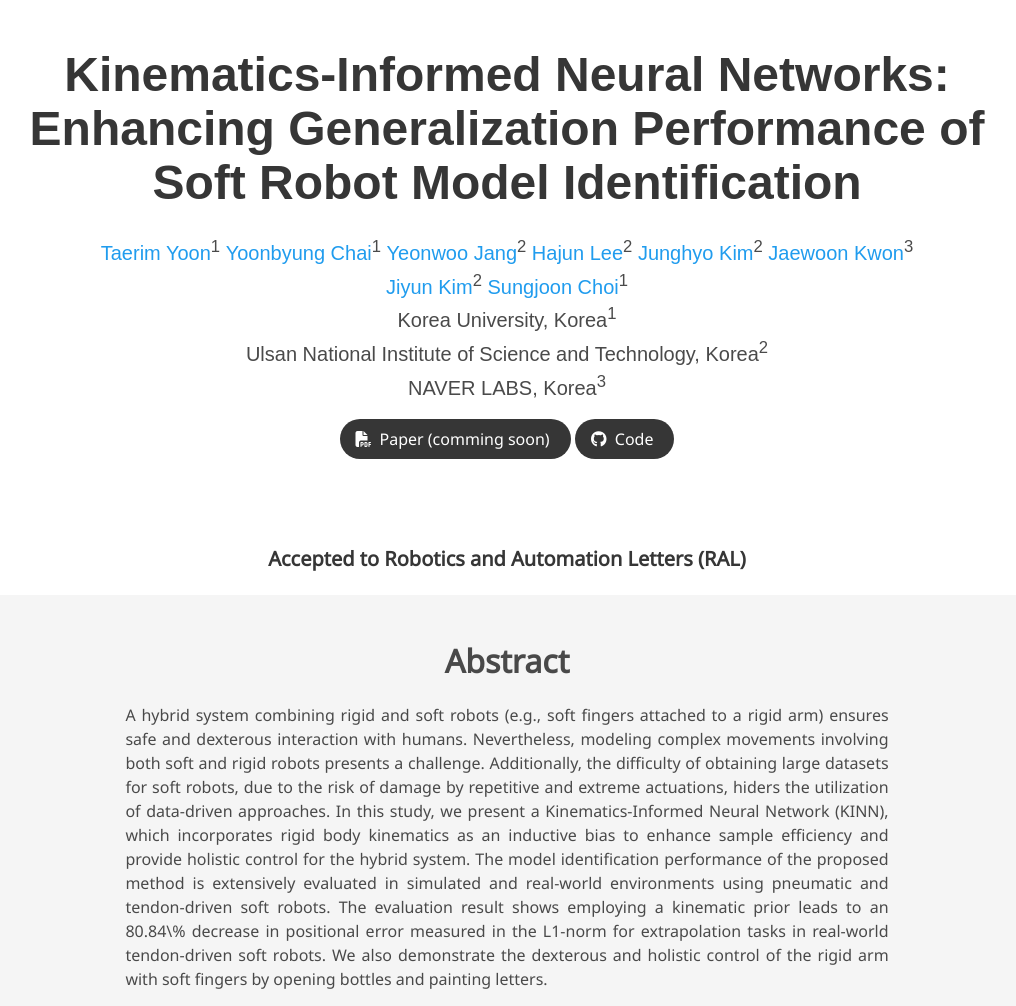
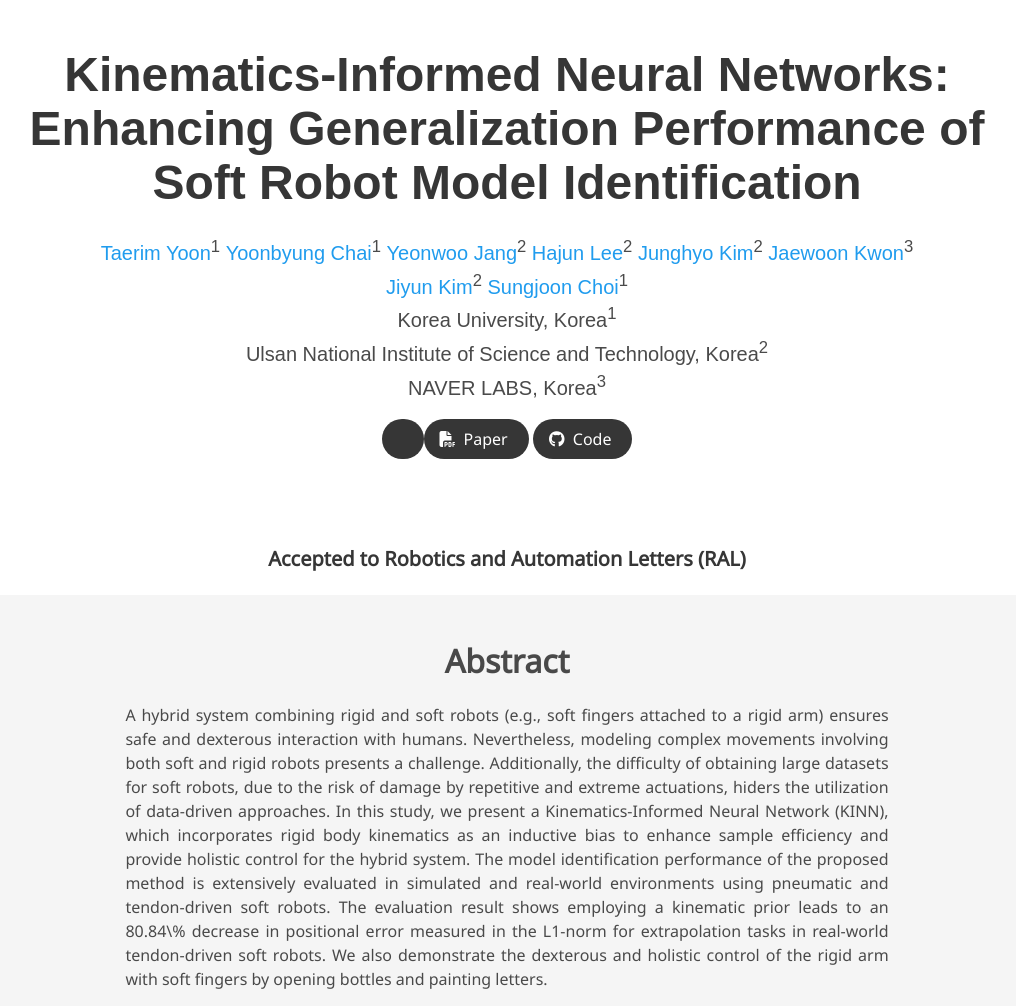
Before and after one commit to terry97-guel/KINN.github.io, a plain HTML site: page index.html in a window 1280 px wide. Shown: the top 1006 px of the page, without its empty margins (133-1149 px from the left). Drawn offline with nearby package versions, Linux system fonts and the light colour scheme; some packages are replaced by stand-ins of ours; a script that the page names is missing; some icons are missing; a web font is replaced by a local one.

Commit message:
add paper

```diff
--- a/index.html
+++ b/index.html
@@ -97,12 +97,12 @@
             <div class="publication-links">
                 <!-- Arxiv PDF link -->
                 <span class="link-block">
-                    <!-- <a href="http://arxiv.org/abs/2306.10376" target="_blank" class="external-link button is-normal is-rounded is-dark"> -->
+                    <a href="https://ieeexplore.ieee.org/document/10423093" target="_blank" class="external-link button is-normal is-rounded is-dark">
                     <a target="_blank" class="external-link button is-normal is-rounded is-dark">
                         <span class="icon">
                             <i class="fas fa-file-pdf"></i>
                         </span>
-                        <span>Paper (comming soon)</span>
+                        <span>Paper</span>
                     </a>
                 </span>
                 <!-- Github link -->
```
